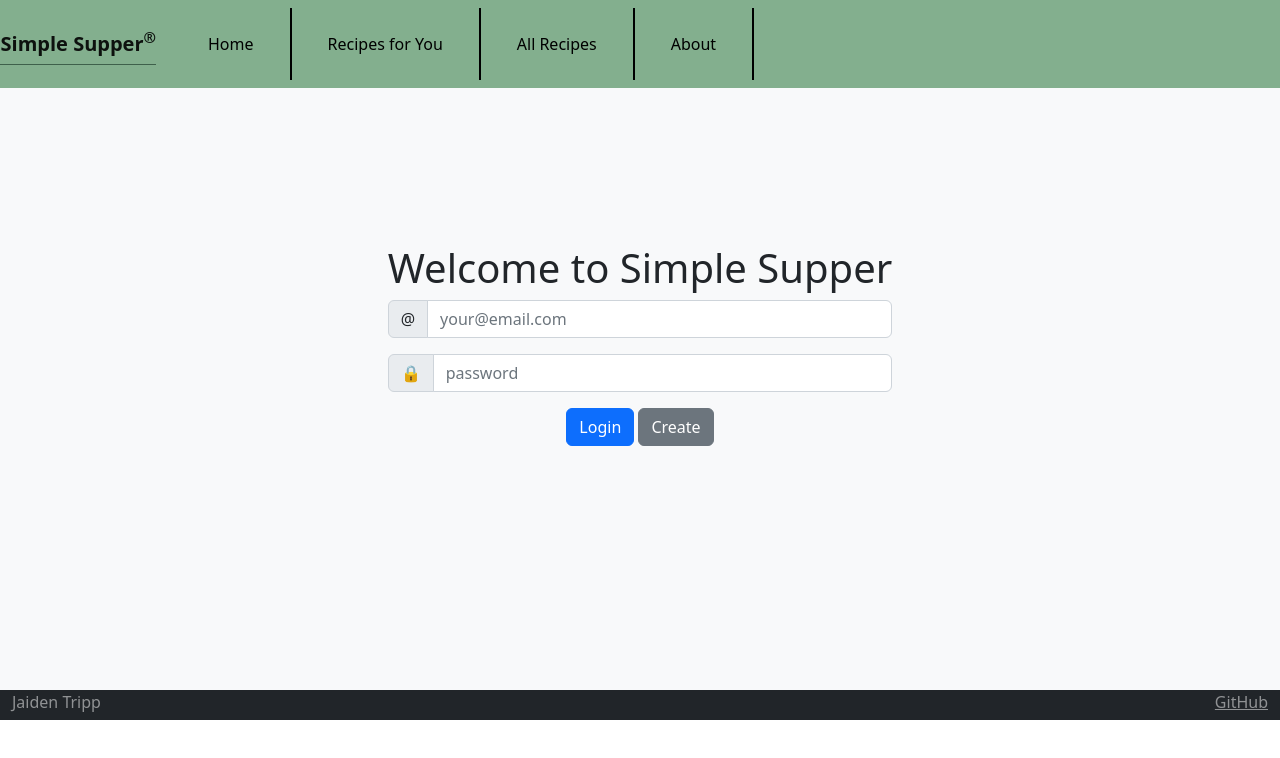
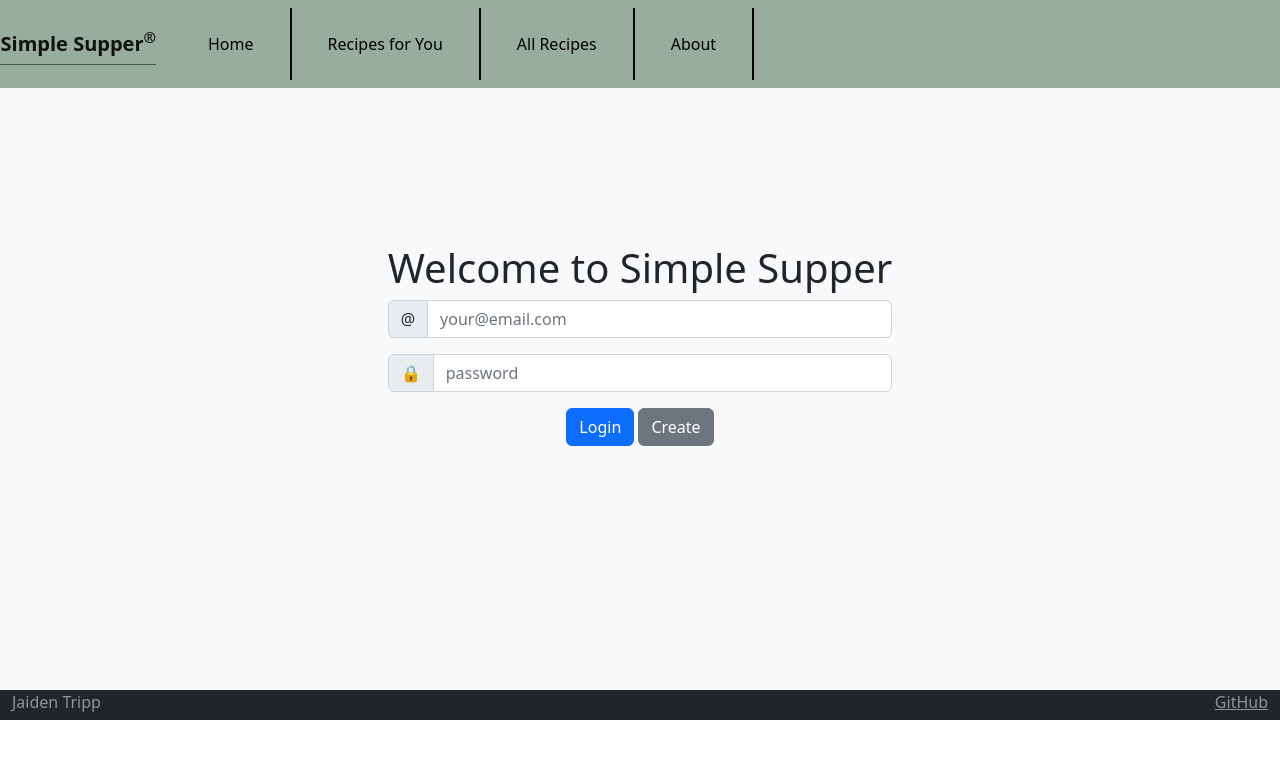
Before and after one commit to jaidentripp/CS260StartupProject, a plain HTML site: page startupHTML/index.html in a window 1280 px wide. Drawn offline with nearby package versions, Linux system fonts and the light colour scheme.

Commit message:
Changed color of navbar

```diff
--- a/startupHTML/main.css
+++ b/startupHTML/main.css
@@ -52,7 +52,7 @@ body {
     top: 0;
     left: 0;
     width: 100%;
-    background-color: #83af8e;
+    background-color: #99ad9e;
     z-index: 1000;
   }
 
```
